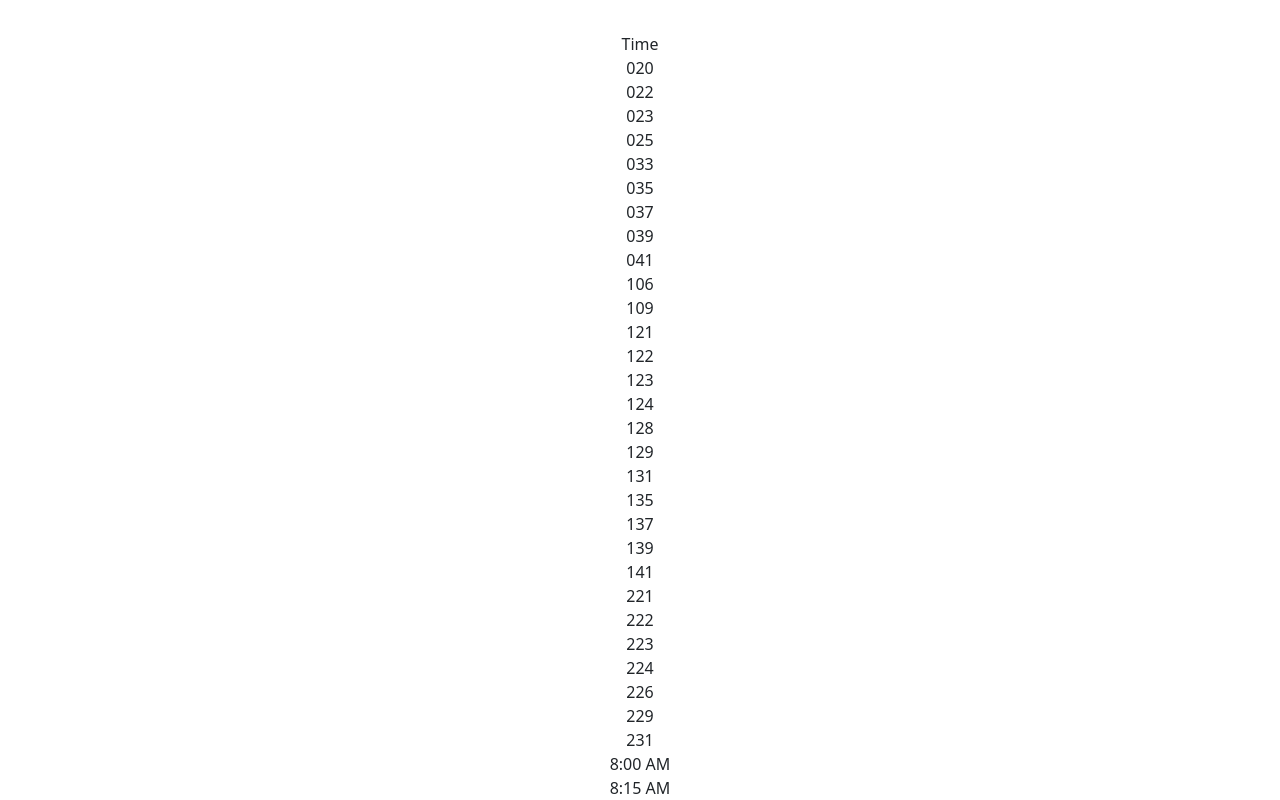
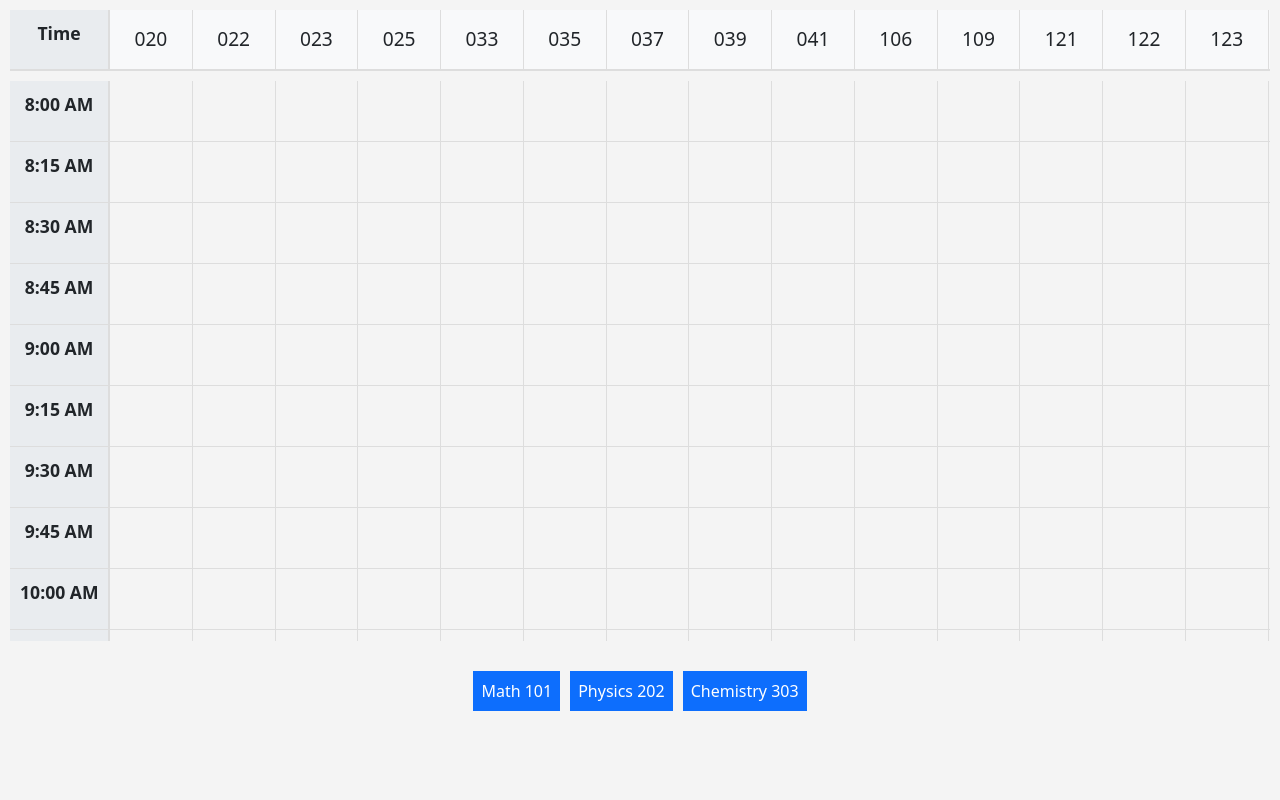
Before and after one commit to KatlynnGaster/Class_Schedule, a React (Vite) app: page / in a window 1280 px wide. Shown: the top 800 px of the page. Built offline with nearby package versions, Linux system fonts and the light colour scheme.

Commit message:
Updated improperly merged css

```diff
--- a/package.json
+++ b/package.json
@@ -13,6 +13,8 @@
     "bootstrap": "^5.3.3",
     "react": "^19.0.0",
     "react-bootstrap": "^2.10.9",
+    "react-dnd": "^16.0.1",
+    "react-dnd-html5-backend": "^16.0.1",
     "react-dom": "^19.0.0"
   },
   "devDependencies": {
--- a/src/App.css
+++ b/src/App.css
@@ -1,42 +1,107 @@
+/* Root Container */
 #root {
-    max-width: 1280px;
-    margin: 0 auto;
-    padding: 2rem;
+  width: 100%;
+  height: 100%;
+  margin: 0;
+  padding: 0;
   text-align: center;
+  display: flex;
+  justify-content: center;
+  align-items: center;
+  background-color: #f4f4f4;
 }
 
-  .logo {
-    height: 6em;
-    padding: 1.5em;
-    will-change: filter;
-    transition: filter 300ms;
-  }
-  .logo:hover {
-    filter: drop-shadow(0 0 2em #646cffaa);
-  }
-  .logo.react:hover {
-    filter: drop-shadow(0 0 2em #61dafbaa);
+/* Main Schedule */
+.schedule-container {
+  width: 100%;
+  min-height: 100vh;
+  display: flex;
+  flex-direction: column;
+  gap: 10px;
+  padding: 10px;
 }
 
-  @keyframes logo-spin {
-    from {
-      transform: rotate(0deg);
-    }
-    to {
-      transform: rotate(360deg);
-    }
+/* Room Headers */
+.grid-header-container {
+  overflow-x: hidden; /* Prevents double scrollbar */
+  white-space: nowrap;
+  position: sticky;
+  top: 0;
+  background: white;
+  z-index: 10;
 }
 
-  @media (prefers-reduced-motion: no-preference) {
-    a:nth-of-type(2) .logo {
-      animation: logo-spin infinite 20s linear;
-    }
+.grid-header {
+  display: grid;
+  grid-template-columns: 100px repeat(29, 1fr);
+  min-width: 2500px;
+  background-color: #f8f9fa;
+  border-bottom: 2px solid #ddd;
 }
 
-  .card {
-    padding: 2em;
+/* Sticky Time Column */
+.hour-label {
+  width: 100px;
+  padding: 10px;
+  text-align: center;
+  font-weight: bold;
+  background-color: #e9ecef;
+  border-right: 2px solid #ddd;
+  font-size: 1.1rem;
+  position: sticky;
+  left: 0;
+  z-index: 5;
 }
 
-  .read-the-docs {
-    color: #888;
+/* Room Headers */
+.day-header {
+  padding: 15px;
+  border-right: 1px solid #ddd;
+  font-size: 1.2rem;
+  text-align: center;
+  background-color: #f8f9fa;
 }
+
+/* Single Scrollable Grid */
+.scroll-container {
+  overflow-x: auto;
+  overflow-y: auto;
+  height: 70vh;
+  white-space: nowrap;
+}
+
+.grid-body {
+  min-width: 2500px;
+}
+
+/* Grid Rows */
+.grid-row {
+  display: grid;
+  grid-template-columns: 100px repeat(29, 1fr);
+  border-bottom: 1px solid #ddd;
+}
+
+/* Grid Cells */
+.grid-cell {
+  height: 60px;
+  border-right: 1px solid #ddd;
+  cursor: pointer;
+  display: flex;
+  align-items: center;
+  justify-content: center;
+  font-size: 1rem;
+  transition: background-color 0.2s ease-in-out;
+}
+
+.grid-cell:hover {
+  background-color: #f0f0f0;
+}
+
+/* Class List */
+.class-list {
+  display: flex;
+  gap: 10px;
+  justify-content: center;
+  flex-wrap: wrap;
+  margin-top: 20px;
+}
```
Also changed, not shown: 1 other file (tests, documents, lock files or other folders). Lines whose indentation alone changed are shown as unchanged.
